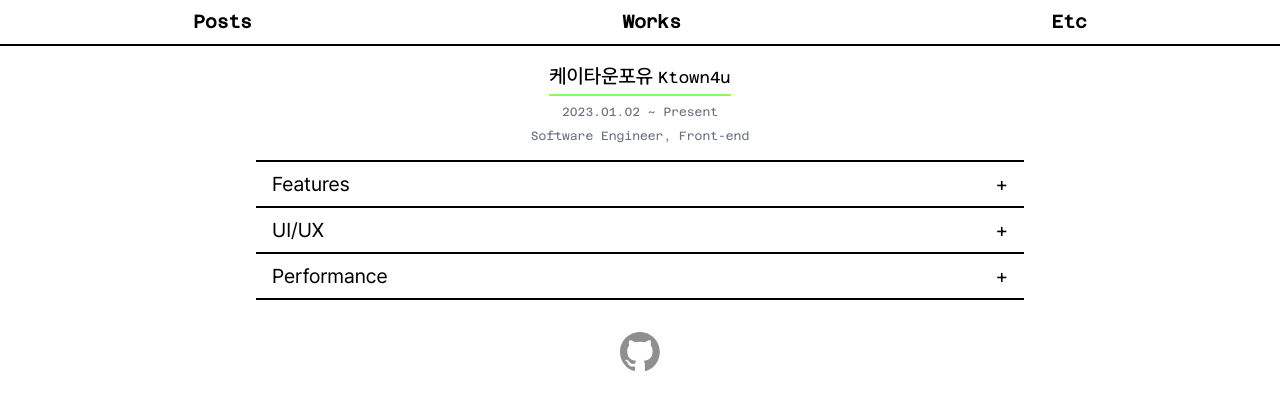
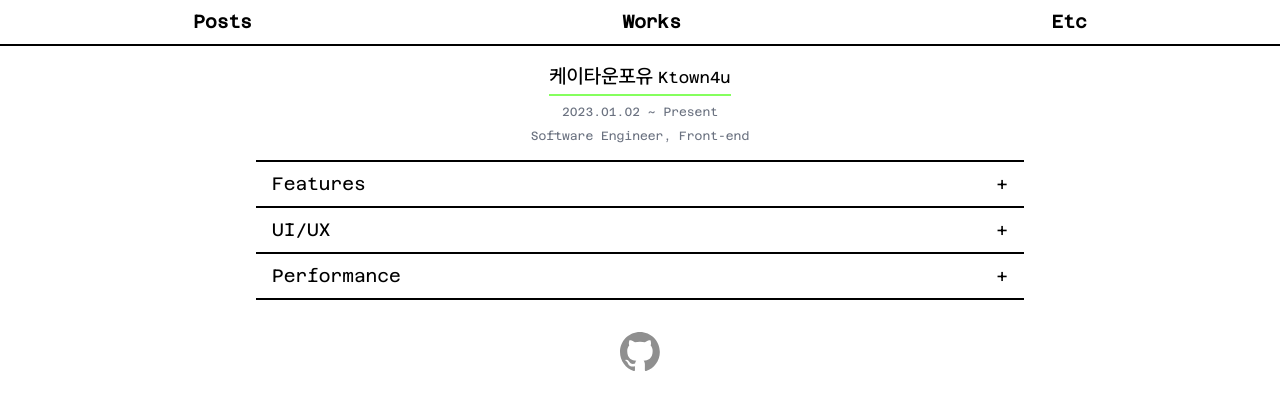
Before and after one commit to pseudopool/taiscookie, a Next.js app: page /works in a window 1280 px wide. Shown: the top 410 px of the page. Built offline with nearby package versions, Linux system fonts and the light colour scheme.

Commit message:
style: add color to list style

```diff
--- a/src/components/toggle-group.tsx
+++ b/src/components/toggle-group.tsx
@@ -18,7 +18,7 @@
           key={group}
           value={group}
           className={classNames(
-            "w-full flex justify-between py-2 px-4 border-b-2 border-black text-xl",
+            "w-full flex justify-between py-2 px-4 border-b-2 border-black text-lg font-azeret",
             active === group ? "font-medium bg-highlight" : ""
           )}
           onClick={handleClick}
--- a/src/components/work/works.tsx
+++ b/src/components/work/works.tsx
@@ -35,7 +35,9 @@
               <h3 className="col-span-3 font-medium pb-2">{work.title}</h3>
               <ul className="col-span-7 pl-8 flex flex-col gap-2 font-light">
                 {work.contents.map((content) => (
-                  <li key={content}>{content}</li>
+                  <li key={content} className="list-disc marker:text-highlight">
+                    {content}
+                  </li>
                 ))}
               </ul>
             </li>
```
